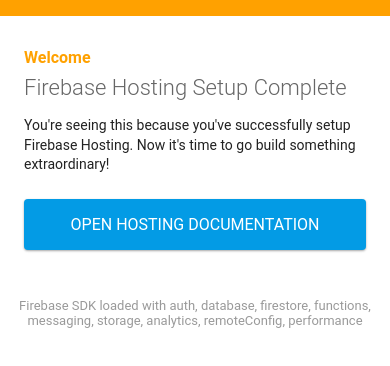
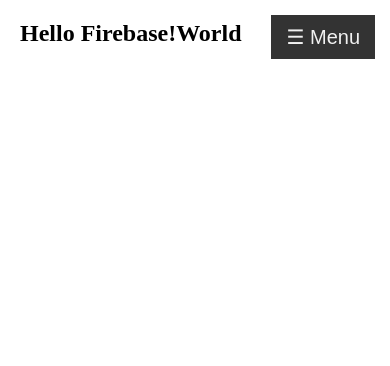
Before and after one commit to carlitomaso/firebase-demo, a plain HTML site: page public/index.html in a window 390 px wide. Drawn offline with Linux system fonts and the light colour scheme; some packages are replaced by stand-ins of ours.

Commit message:
Move navigation bar to the right

```diff
--- /dev/null
+++ b/public/css/stlyes.css
@@ -0,0 +1,58 @@
+/* Basic reset */
+* {
+  margin: 0;
+  padding: 0;
+  box-sizing: border-box;
+}
+
+/* Side navigation styling */
+.sidenav {
+  height: 100%;
+  width: 250px;
+  position: fixed;
+  top: 0;
+  right: 0;
+  background-color: #333;
+  overflow-x: hidden;
+  transition: 1.5s;
+  padding-top: 60px;
+  display: none;
+}
+
+.sidenav a {
+  padding: 15px 20px;
+  text-decoration: none;
+  font-size: 18px;
+  color: #f1f1f1;
+  display: block;
+  transition: 1.5s;
+}
+
+.sidenav a:hover {
+  background-color: #575757;
+}
+
+.open-btn {
+  font-size: 20px;
+  cursor: pointer;
+  background-color: #333;
+  color: #f1f1f1;
+  padding: 10px 15px;
+  border: none;
+  transition: 1.5s;
+  position: fixed;
+  top: 15px;
+  right: 15px;
+}
+
+/* Responsive adjustment for the main content */
+#main {
+  transition: margin-right 0.5s;
+  padding: 20px;
+}
+
+/* Show side navigation on small screens */
+@media screen and (max-height: 450px) {
+  .sidenav {padding-top: 15px;}
+  .sidenav a {font-size: 16px;}
+}
--- a/public/index.html
+++ b/public/index.html
@@ -23,67 +23,24 @@
     -->
     <script defer src="/__/firebase/init.js?useEmulator=true"></script>
 
-    <style media="screen">
-      body { background: #ECEFF1; color: rgba(0,0,0,0.87); font-family: Roboto, Helvetica, Arial, sans-serif; margin: 0; padding: 0; }
-      #message { background: white; max-width: 360px; margin: 100px auto 16px; padding: 32px 24px; border-radius: 3px; }
-      #message h2 { color: #ffa100; font-weight: bold; font-size: 16px; margin: 0 0 8px; }
-      #message h1 { font-size: 22px; font-weight: 300; color: rgba(0,0,0,0.6); margin: 0 0 16px;}
-      #message p { line-height: 140%; margin: 16px 0 24px; font-size: 14px; }
-      #message a { display: block; text-align: center; background: #039be5; text-transform: uppercase; text-decoration: none; color: white; padding: 16px; border-radius: 4px; }
-      #message, #message a { box-shadow: 0 1px 3px rgba(0,0,0,0.12), 0 1px 2px rgba(0,0,0,0.24); }
-      #load { color: rgba(0,0,0,0.4); text-align: center; font-size: 13px; }
-      @media (max-width: 600px) {
-        body, #message { margin-top: 0; background: white; box-shadow: none; }
-        body { border-top: 16px solid #ffa100; }
-      }
-    </style>
+    <link rel="stylesheet" href="css/stlyes.css">
   </head>
   <body>
-    <div id="message">
-      <h2>Welcome</h2>
-      <h1>Firebase Hosting Setup Complete</h1>
-      <p>You're seeing this because you've successfully setup Firebase Hosting. Now it's time to go build something extraordinary!</p>
-      <a target="_blank" href="https://firebase.google.com/docs/hosting/">Open Hosting Documentation</a>
+
+    <!-- Collapsible Side Navigation -->
+    <div class="sidenav" id="mySidenav">
+      <a href="#">Home</a>
+      <a href="#">About</a>
+      <a href="#">Services</a>
+      <a href="#">Contact</a>
     </div>
-    <p id="load">Firebase SDK Loading&hellip;</p>
 
-    <script>
-      document.addEventListener('DOMContentLoaded', function() {
-        const loadEl = document.querySelector('#load');
-        // // 🔥🔥🔥🔥🔥🔥🔥🔥🔥🔥🔥🔥🔥🔥🔥🔥🔥🔥🔥🔥🔥🔥🔥🔥🔥🔥🔥🔥🔥🔥🔥
-        // // The Firebase SDK is initialized and available here!
-        //
-        // firebase.auth().onAuthStateChanged(user => { });
-        // firebase.database().ref('/path/to/ref').on('value', snapshot => { });
-        // firebase.firestore().doc('/foo/bar').get().then(() => { });
-        // firebase.functions().httpsCallable('yourFunction')().then(() => { });
-        // firebase.messaging().requestPermission().then(() => { });
-        // firebase.storage().ref('/path/to/ref').getDownloadURL().then(() => { });
-        // firebase.analytics(); // call to activate
-        // firebase.analytics().logEvent('tutorial_completed');
-        // firebase.performance(); // call to activate
-        //
-        // // 🔥🔥🔥🔥🔥🔥🔥🔥🔥🔥🔥🔥🔥🔥🔥🔥🔥🔥🔥🔥🔥🔥🔥🔥🔥🔥🔥🔥🔥🔥🔥
+    <button class="open-btn" onclick="openNav()">&#9776; Menu</button>
 
-        try {
-          let app = firebase.app();
-          let features = [
-            'auth',
-            'database',
-            'firestore',
-            'functions',
-            'messaging',
-            'storage',
-            'analytics',
-            'remoteConfig',
-            'performance',
-          ].filter(feature => typeof app[feature] === 'function');
-          loadEl.textContent = `Firebase SDK loaded with ${features.join(', ')}`;
-        } catch (e) {
-          console.error(e);
-          loadEl.textContent = 'Error loading the Firebase SDK, check the console.';
-        }
-      });
-    </script>
+    <div id="main">
+      <h2>Hello Firebase!World</h2>
+    </div>
+
+    <script src="js/script.js"></script>
   </body>
 </html>
--- /dev/null
+++ b/public/js/script.js
@@ -0,0 +1,15 @@
+var x = 0;
+
+function openNav() {
+    if (x == 0) {
+        document.getElementById("mySidenav").style.width = "250px";
+        document.getElementById("mySidenav").style.display = "block";
+        document.getElementById("main").style.marginRight = "250px";
+        x = 1;
+    } else {
+        document.getElementById("mySidenav").style.width = "0";
+        document.getElementById("mySidenav").style.display = "none";
+        document.getElementById("main").style.marginRight = "0";
+        x = 0;
+    }
+}
```
